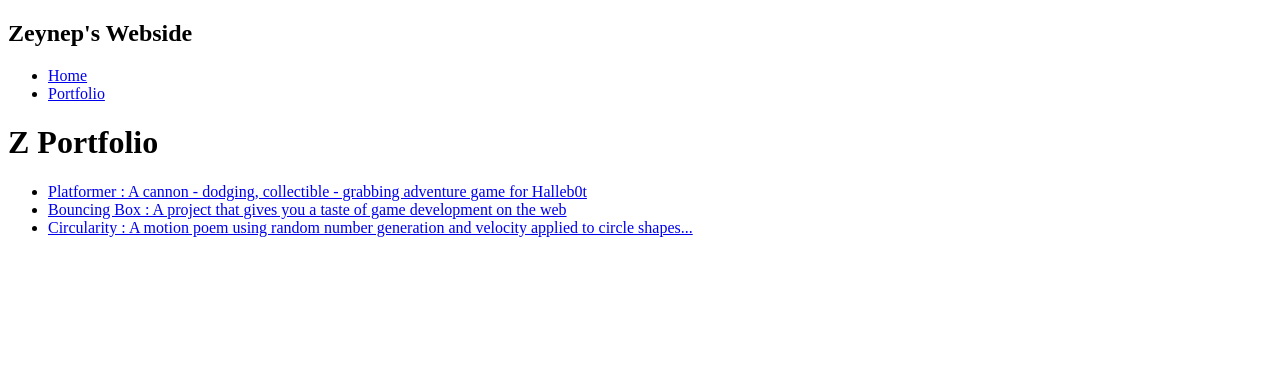
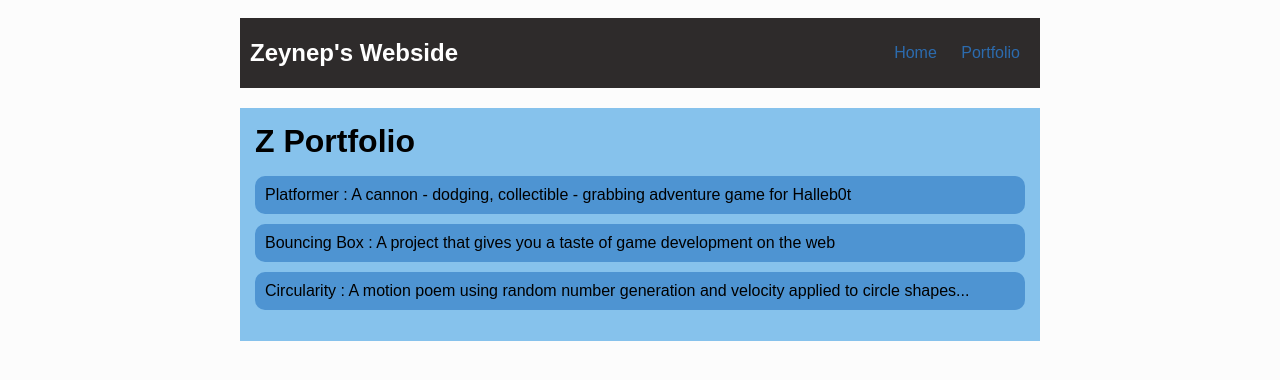
Before and after one commit to zzynep/zzynep.github.io, a plain HTML site: page portfolio.html in a window 1280 px wide. Drawn offline with Linux system fonts and the light colour scheme.

Commit message:
add index.html and css files

```diff
--- a/portfolio.html
+++ b/portfolio.html
@@ -2,6 +2,7 @@
 <html>
   <head>
     <title>Zeynep's Website</title>
+    <link rel="stylesheet" href="style.css">
   </head>
 
   <body>
--- a/style.css
+++ b/style.css
@@ -15,6 +15,7 @@ nav {
   margin: 0 auto;
   display: flex;
   padding: 10px;
+  margin-bottom: 20px;
 }
 h1 {
   display: flex;
@@ -57,19 +58,15 @@ main {
   border: 4px silver ridge;
   padding: 8px;
 }
-h2, h3 {
+h2,
+h3 {
   margin: 0px;
 }
 #all-contents {
   max-width: 800px;
   margin: auto;
 }
- nav {
-    background: rgb(238, 114, 82);
-    margin: 0 auto;
-    display: flex;
-    padding: 20px;
-}
+
 /* portfolio styles */
 .content h1 {
   color: black;
@@ -81,19 +78,19 @@ h2, h3 {
 }
 
 #portfolio li {
-    background: #902d2d;
+  background: #4e94d2;
   padding: 10px;
   border-radius: 10px;
   margin-bottom: 10px;
 }
 
 #portfolio li:hover {
-    background: #0c0c0c;
+  background: #e4e4e4;
 }
 
 #portfolio a {
   text-decoration: none;
-    color: #c92626;
+  color: #000000;
 }
 /* responsive web design */
 @media screen and (min-width: 120px) and (max-width: 1080px) {
```
Lines whose indentation alone changed are shown as unchanged.
